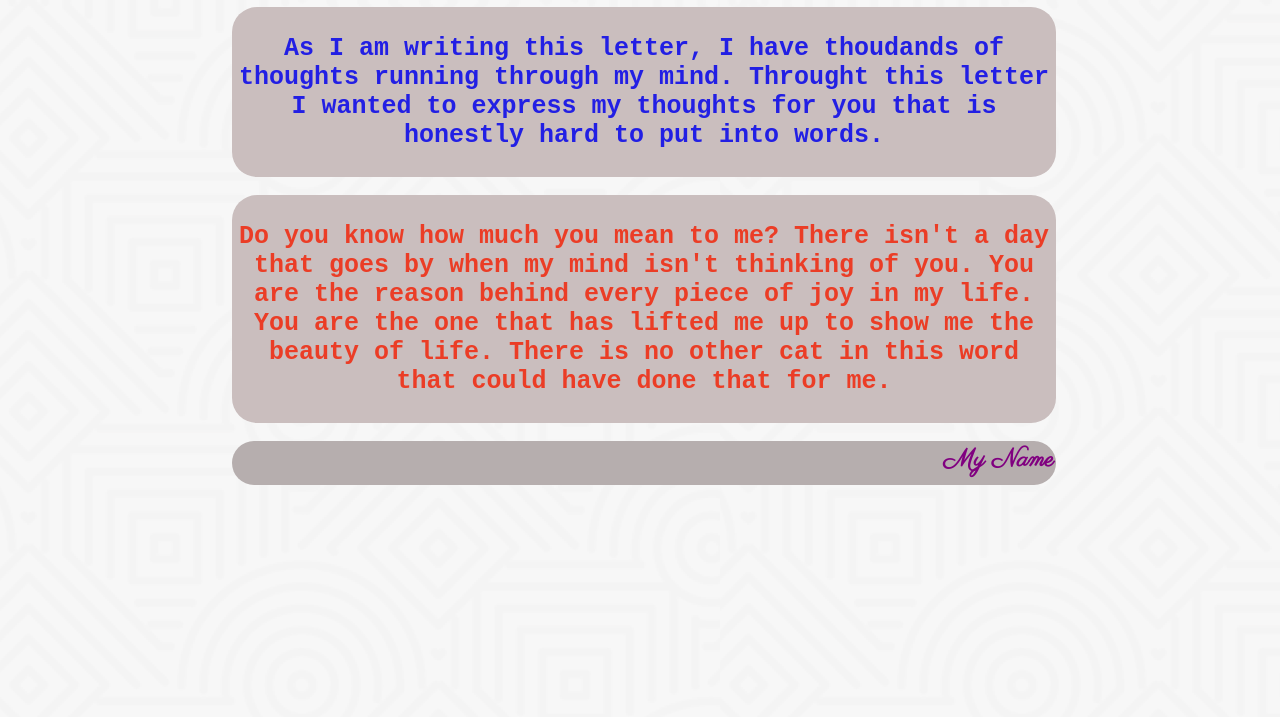
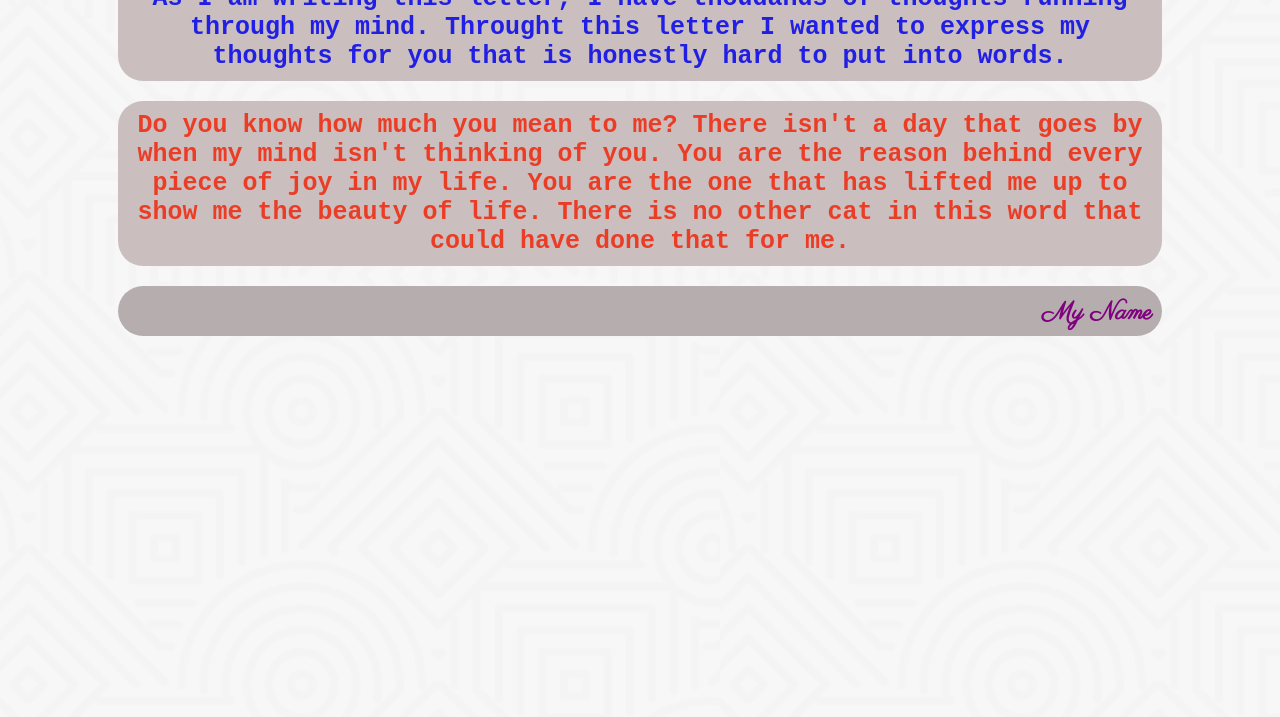
Before and after one commit to mhmt-trk/email, a plain HTML site: page index.html in a window 1280 px wide. Shown: the part 83-800 px from the top of the page. Drawn offline with Linux system fonts and the light colour scheme; a web font is replaced by a local one.

Commit message:
hatalar düzelrildi

```diff
--- a/index.html
+++ b/index.html
@@ -9,17 +9,15 @@
     <link rel="stylesheet" href="style.css">
 </head>
 
-<body class="resim" >
-    <div >
+<body class="resim">
     <h1 class="romantic">Romantic eMail</h1>
-        <div class="a">
-            <p>As I am writing this letter, I have thoudands of thoughts running through my mind. Throught this letter I
-                wanted to express my thoughts for you that is honestly hard to put into words.</p>
+    <div class="box1">
+        As I am writing this letter, I have thoudands of thoughts running through my mind. Throught this letter I
+        wanted to express my thoughts for you that is honestly hard to put into words.
     </div>
-        <br>
 
-        <div class="b">
-            <p>Do you know how much you mean to me?
+    <div class="box2">
+        Do you know how much you mean to me?
         There isn't a day that goes by when my mind isn't thinking of you. You are the reason behind every piece
         of joy in my life. You are the one that has lifted
         me up to show me the beauty of
@@ -27,11 +25,9 @@
         word that could have done that for me.
 
     </div>
-        <br>
-        <div class="c">My Name</div>
+    <div class="box3">My Name</div>
 
 
-    </div>
 
 </body>
 
--- a/style.css
+++ b/style.css
@@ -1,54 +1,52 @@
 @import url('https://fonts.googleapis.com/css2?family=Parisienne&family=Playfair+Display:wght@400;500&family=Roboto+Slab:wght@300&family=Roboto:ital,wght@1,100&family=Sevillana&display=swap');
+*{
+    margin: auto;
+    position: relative;
+
+}
 .romantic{
     color: red;
     text-align: center;
+    padding: 10px;
 }
 .resim{
     background: url(resim/background.png);
-    height: 100%;
-    width: 80%;
-    padding: 2px;
-    text-align: center;
-    margin-left: 10%;
-    margin-right: 10%;
 }
-.a{
+
+.box1{
     color: rgb(34, 31, 228);
     background-color: rgb(202, 190, 190);
     width: 80%;
-    height: 100%;
     text-align: center;
     font-size: 25px;
     font-weight: bold;
-    padding: 2px;
+    padding: 10px;
     font-family: 'Courier New', Courier, monospace;
     border-radius: 25px;
-    margin-left: 10%;
+    margin-bottom: 20px;
 }
 
-.b{color: rgb(235, 61, 38);
+.box2{color: rgb(235, 61, 38);
     background-color: rgb(202, 190, 190);
     width: 80%;
-    height: 100%;
-    text-align: center;
     font-size: 25px;
     font-weight: bold;
     font-family: 'Courier New', Courier, monospace;
     border-radius: 25px;
-    margin-left: 10%;
-    padding: 2px;
+    padding: 10px;
+    margin-bottom: 20px;
+    text-align: center;
 
 }
-.c{
+.box3{
     color: purple;
     background-color: rgb(182, 174, 174);
     border-radius: 25px;
     width: 80%;
-    height: 40px;
-    text-align:right;
+    height: 30px;
+    text-align: right;
     font-weight: bold;
     font-size: 25px;
-    margin-left: 10%;
-    padding: 2px;
-    font-family: 'Parisienne', cursive;;
+    padding: 10px;
+    font-family: 'Parisienne', 'cursive';
 }
```
Lines whose indentation alone changed are shown as unchanged.
